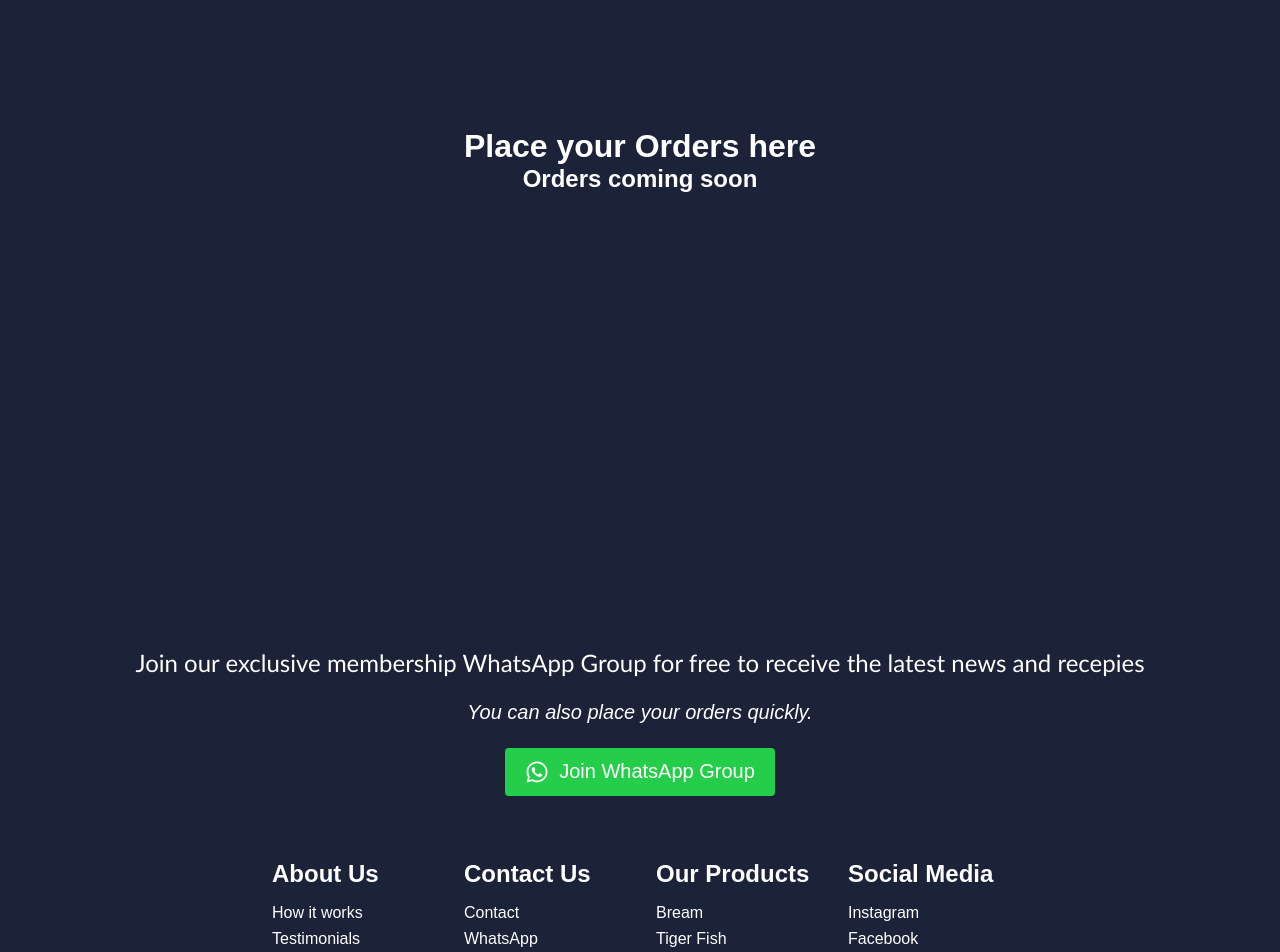
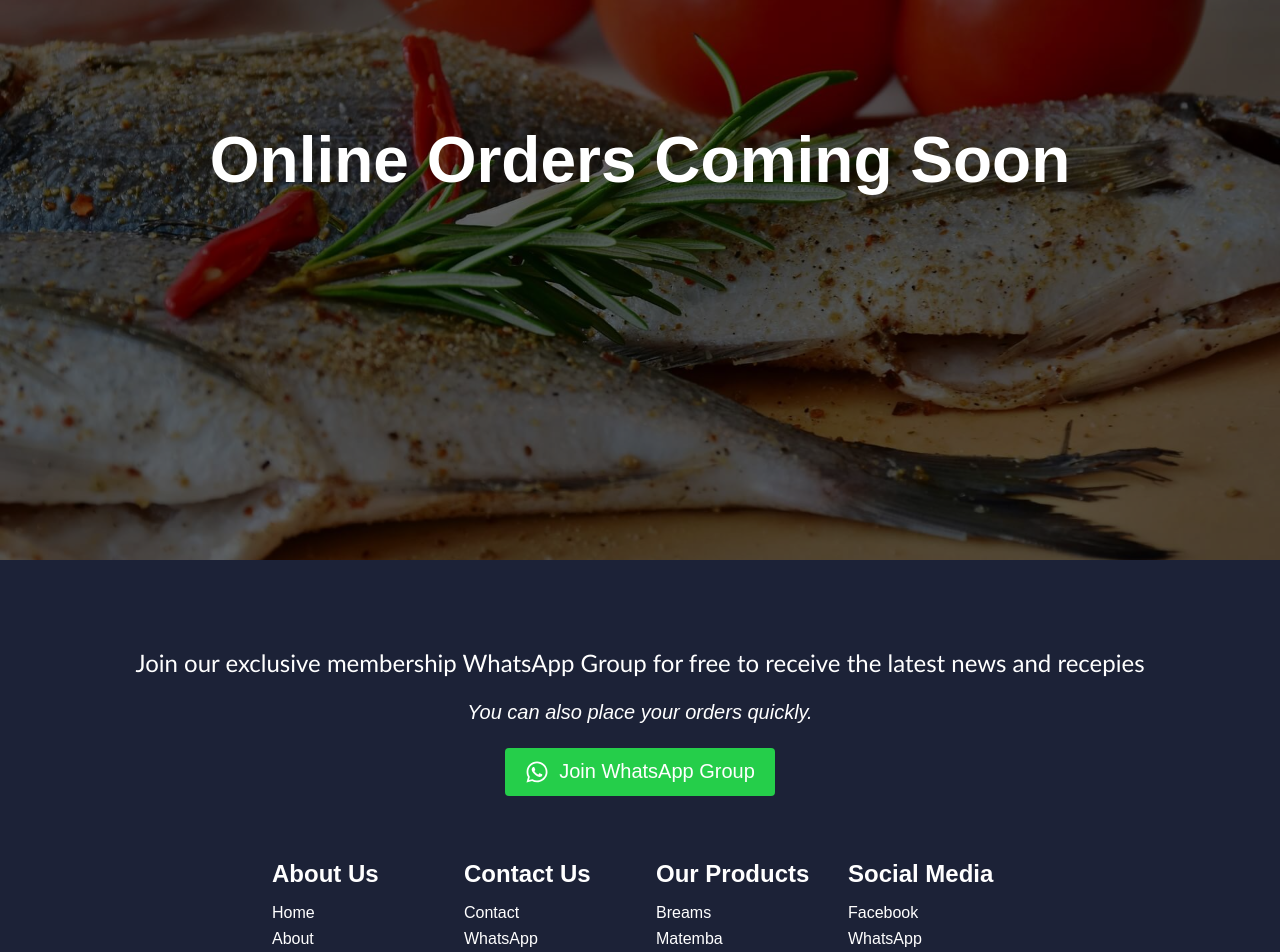
Before and after one commit to jchademwiri/mr-fish, a React (Create React App) app: page /order in a window 1280 px wide. Shown: the part 240-1192 px from the top of the page. Built offline with nearby package versions, Linux system fonts and the light colour scheme.

Commit message:
finale twiks that includes social links

```diff
--- a/src/components/ContactDetails/index.js
+++ b/src/components/ContactDetails/index.js
@@ -7,7 +7,6 @@ import {
 	FaInstagram,
 	FaYoutube,
 	FaWhatsapp,
-	FaLinkedin,
 	FaPhone,
 	FaEnvelope,
 	FaLocationArrow,
@@ -39,21 +38,21 @@ const ContactDetails = () => {
 					<div className='social-icons'>
 						<Link
 							className='social-icon-link'
-							to='/'
+							to={'//chat.whatsapp.com/J6gFImaNNRP5fZigXyiv18'}
 							target='_blank'
 							aria-label='WhatsApp'>
 							<FaWhatsapp />
 						</Link>
 						<Link
 							className='social-icon-link'
-							to='/'
+							to={'//facebook.com/seaharvestZW/'}
 							target='_blank'
 							aria-label='Facebook'>
 							<FaFacebook />
 						</Link>
 						<Link
 							className='social-icon-link'
-							to='/'
+							to={'//instagram.com/playhousemediatech/'}
 							target='_blank'
 							aria-label='Instagram'>
 							<FaInstagram />
@@ -61,20 +60,20 @@ const ContactDetails = () => {
 						<Link
 							className='social-icon-link'
 							to={
-								'//www.youtube.com/channel/UCsKsymTY_4BYR-wytLjex7A?view_as=subscriber'
+								'//www.youtube.com/channel/UCgnCtM2Ih8L5xNXXpBREmEg?sub_confirmation=1'
 							}
 							target='_blank'
 							aria-label='Youtube'>
 							<FaYoutube />
 						</Link>
 
-						<Link
+						{/* <Link
 							className='social-icon-link'
 							to='/'
 							target='_blank'
 							aria-label='LinkedIn'>
 							<FaLinkedin />
-						</Link>
+						</Link> */}
 					</div>
 				</div>
 				<div className='right-container '>
--- a/src/components/Footer/index.js
+++ b/src/components/Footer/index.js
@@ -1,6 +1,5 @@
 import React from 'react';
 import './Footer.css';
-import { MdFingerprint } from 'react-icons/md';
 import { Button } from '../Button';
 import { Link } from 'react-router-dom';
 import {
@@ -8,8 +7,10 @@ import {
 	FaInstagram,
 	FaYoutube,
 	FaWhatsapp,
-	FaLinkedin,
+
 } from 'react-icons/fa';
+
+import { GiCirclingFish } from 'react-icons/gi';
 
 function Footer() {
 	return (
@@ -39,16 +40,21 @@ function Footer() {
 				<div className='footer-link-wrapper'>
 					<div className='footer-link-items'>
 						<h2>About Us</h2>
-						<Link to='/sign-up'>How it works</Link>
-						<Link to='/'>Testimonials</Link>
+						<Link to='/'>Home</Link>
+						<Link to='/'>About</Link>
 						{/* <Link to='/'>Careers</Link>
 						<Link to='/'>Investors</Link>
 						<Link to='/'>Terms of Service</Link> */}
 					</div>
 					<div className='footer-link-items'>
 						<h2>Contact Us</h2>
-						<Link to='/'>Contact</Link>
-						<Link to='/'>WhatsApp</Link>
+						<Link to='/contact'>Contact</Link>
+						<Link
+							to={'//chat.whatsapp.com/J6gFImaNNRP5fZigXyiv18'}
+							target='blank'
+							aria-label='WhatsApp'>
+							WhatsApp
+						</Link>
 						{/* <Link to='/'>Destinations</Link>
 						<Link to='/'>Sponsorships</Link> */}
 					</div>
@@ -56,15 +62,25 @@ function Footer() {
 				<div className='footer-link-wrapper'>
 					<div className='footer-link-items'>
 						<h2>Our Products</h2>
-						<Link to='/'>Bream</Link>
-						<Link to='/'>Tiger Fish</Link>
+						<Link to='/'>Breams</Link>
+						<Link to='/'>Matemba</Link>
 						{/* <Link to='/'>Agency</Link>
 						<Link to='/'>Influencer</Link> */}
 					</div>
 					<div className='footer-link-items'>
 						<h2>Social Media</h2>
-						<Link to='/'>Instagram</Link>
-						<Link to='/'>Facebook</Link>
+						<Link
+							to={'//www.facebook.com/seaharvestZW'}
+							target='_blank'
+							aria-label='Facebook'>
+							Facebook
+						</Link>
+						<Link
+							to={'//chat.whatsapp.com/J6gFImaNNRP5fZigXyiv18'}
+							target='blank'
+							aria-label='WhatsApp'>
+							WhatsApp
+						</Link>
 						{/* <Link to='/'>Youtube</Link>
 						<Link to='/'>Twitter</Link> */}
 					</div>
@@ -74,7 +90,7 @@ function Footer() {
 				<div className='social-media-wrap'>
 					<div className='footer-logo'>
 						<Link to='/' className='social-logo'>
-							<MdFingerprint />
+							<GiCirclingFish className='navbar-icon' />
 							SEA HARVEST
 						</Link>
 					</div>
@@ -93,7 +109,7 @@ function Footer() {
 						<Link
 							className='social-icon-link'
 							to={'//chat.whatsapp.com/J6gFImaNNRP5fZigXyiv18'}
-							target='_blank'
+							target='blank'
 							aria-label='WhatsApp'>
 							<FaWhatsapp />
 						</Link>
@@ -106,7 +122,7 @@ function Footer() {
 						</Link>
 						<Link
 							className='social-icon-link'
-							to='/'
+							to={'//instagram.com/playhousemediatech/'}
 							target='_blank'
 							aria-label='Instagram'>
 							<FaInstagram />
@@ -121,13 +137,13 @@ function Footer() {
 							<FaYoutube />
 						</Link>
 
-						<Link
+						{/* <Link
 							className='social-icon-link'
 							to='/'
 							target='_blank'
 							aria-label='LinkedIn'>
 							<FaLinkedin />
-						</Link>
+						</Link> */}
 					</div>
 				</div>
 			</section>
--- a/src/components/Hero/index.js
+++ b/src/components/Hero/index.js
@@ -7,8 +7,8 @@ const Hero = () => {
 	return (
 		<>
 			<div className='hero-container'>
-				<h1>SEAN HARVEST</h1>
-				<p>Fresh fish from Kariba, for your good health</p>
+				<h1>SEA HARVEST</h1>
+				<p>Fresh fish from Kariba, for your good health.</p>
 				<div className='hero-btns'>
 					<Link to='/letscook'>
 						<Button
@@ -18,7 +18,10 @@ const Hero = () => {
 							LETS COOK
 						</Button>
 					</Link>
-					<Link to={'//chat.whatsapp.com/J6gFImaNNRP5fZigXyiv18'}>
+					<Link
+						to={'//chat.whatsapp.com/J6gFImaNNRP5fZigXyiv18'}
+						target='blank'
+						rel='noopener noreferrer'>
 						<Button
 							className='btns'
 							buttonStyle='btn--primary'
--- a/src/components/Info/Data.js
+++ b/src/components/Info/Data.js
@@ -5,9 +5,10 @@ export const homeObjOne = {
 	topLine: 'FRESH FISH FROM KARIBA',
 	headline: 'Good Healthy is Life',
 	description:
-		'We give you the best teasty high quality fish you will ever find in Zimbabwe, fresh fron kariba to your door front.',
+		'We give you the best teasty high quality fresh fish you will ever find in Zimbabwe, fresh fronm kariba to your door front around Mutare.',
 	buttonLabel: 'Place Order Now',
-	url: '/order',
+	url: '//chat.whatsapp.com/J6gFImaNNRP5fZigXyiv18',
+	target: 'blank',
 	imgStart: '',
 	img: 'images/fresh-breams.png',
 	alt: 'single black bream',
@@ -37,7 +38,8 @@ export const homeObjThree = {
 	description:
 		"Get everything set up and ready in under 10 minutes. All you need to do is add your information and you're ready to go.",
 	buttonLabel: 'Start Now',
-	url: '#',
+	url: '//chat.whatsapp.com/J6gFImaNNRP5fZigXyiv18',
+	target: 'blank',
 	imgStart: '',
 	img: 'images/lemon-bream.png',
 	alt: 'Vault',
@@ -52,8 +54,8 @@ export const homeObjFour = {
 	description:
 		'We do special order requests, so if you have a special kind of fish you want, you are welcome to to place a special order with us. All you need is to get in touch with us.',
 	buttonLabel: 'Chat with Us',
-	// url: 'https://wa.me/message/B5YXATOYPZKCJ1',
-	url: '/contact',
+	url: '//chat.whatsapp.com/J6gFImaNNRP5fZigXyiv18',
+	target: 'blank',
 	imgStart: 'start',
 	img: 'images/red-bream.png',
 	alt: 'single red bream',
--- a/src/components/Info/index.js
+++ b/src/components/Info/index.js
@@ -14,6 +14,7 @@ const Info = ({
 	imgStart,
 	img,
 	alt,
+	target,
 }) => {
 	return (
 		<>
@@ -42,7 +43,7 @@ const Info = ({
 									}>
 									{description}
 								</p>
-								<Link to={url}>
+								<Link to={url} target={target}>
 									<Button buttonSize='btn--wide' buttonColor='blue'>
 										{buttonLabel}
 									</Button>
--- a/src/components/Navbar/index.js
+++ b/src/components/Navbar/index.js
@@ -1,7 +1,8 @@
 import React, { useState, useEffect } from 'react';
 import { Link } from 'react-router-dom';
 import { FaBars, FaTimes } from 'react-icons/fa';
-import { MdFingerprint } from 'react-icons/md';
+
+import { GiCirclingFish } from 'react-icons/gi';
 import './Navbar.css';
 import { IconContext } from 'react-icons/lib';
 import { Button } from '../Button';
@@ -46,7 +47,7 @@ const Navbar = () => {
 				<div className={navbar ? 'navbar active' : 'navbar'}>
 					<div className='navbar-container container'>
 						<Link to='/' className='navbar-logo' onClick={closeMobileMenu}>
-							<MdFingerprint className='navbar-icon' />
+							<GiCirclingFish className='navbar-icon' />
 							SEA HARVEST
 						</Link>
 						<div className='menu-icon' onClick={handleClick}>
@@ -87,7 +88,9 @@ const Navbar = () => {
 								{button ? (
 									<Link
 										to={'//chat.whatsapp.com/J6gFImaNNRP5fZigXyiv18'}
-										className='btn-link'>
+										className='btn-link'
+										target='blank'
+										rel='noopener noreferrer'>
 										<Button buttonStyle='btn--outline' buttonSize='btn--medium'>
 											Order Now
 										</Button>
@@ -95,7 +98,9 @@ const Navbar = () => {
 								) : (
 									<Link
 										to={'//chat.whatsapp.com/J6gFImaNNRP5fZigXyiv18'}
-										className='btn-link'>
+										className='btn-link'
+										target='blank'
+										rel='noopener noreferrer'>
 										<Button
 											buttonStyle='btn--outline'
 											buttonSize='btn--mobile'
--- a/src/components/PlaceOrder/PlaceOrder.css
+++ b/src/components/PlaceOrder/PlaceOrder.css
@@ -1,7 +1,12 @@
 .order {
+	background: url('/images/prep-bream.jpg') center center/cover no-repeat;
+	width: 100%;
 	height: 100vh;
 	display: flex;
 	flex-direction: column;
 	justify-content: center;
 	align-items: center;
+	box-shadow: inset 0 0 0 1000px rgba(0, 0, 0, 0.6);
+	object-fit: contain;
+	text-align: center;
 }
--- a/src/components/PlaceOrder/index.js
+++ b/src/components/PlaceOrder/index.js
@@ -4,8 +4,7 @@ const Orders = () => {
 	return (
 		<>
 			<div className='order'>
-				<h1>Place your Orders here</h1>
-				<h2>Orders coming soon</h2>
+				<h1>Online Orders Coming Soon</h1>
 			</div>
 		</>
 	);
--- a/src/components/Recipe/Recipe.css
+++ b/src/components/Recipe/Recipe.css
@@ -1,8 +1,15 @@
 .recipe {
-	/* height: 40vh; */
+	background: url('/images/prep-bream.jpg') center center/cover no-repeat;
+	width: 100%;
+	height: 100vh;
 	display: flex;
 	flex-direction: column;
 	justify-content: center;
 	align-items: center;
-	height: 100vh;
+	box-shadow: inset 0 0 0 1000px rgba(0, 0, 0, 0.6);
+	object-fit: contain;
+	text-align: center;
 }
+h1 {
+	font-size: 4rem;
+}
--- a/src/components/Recipe/index.js
+++ b/src/components/Recipe/index.js
@@ -4,8 +4,7 @@ const Recipe = () => {
 	return (
 		<>
 			<div className='recipe'>
-				<h1>Recipies Blog</h1>
-				<h2>Recipies comming soon</h2>
+				<h1>Recipies Blog Coming Soon</h1>
 			</div>
 		</>
 	);
```
Also changed, not shown: public/images/red-bream.png, 1 other file (tests, documents, lock files or other folders).
